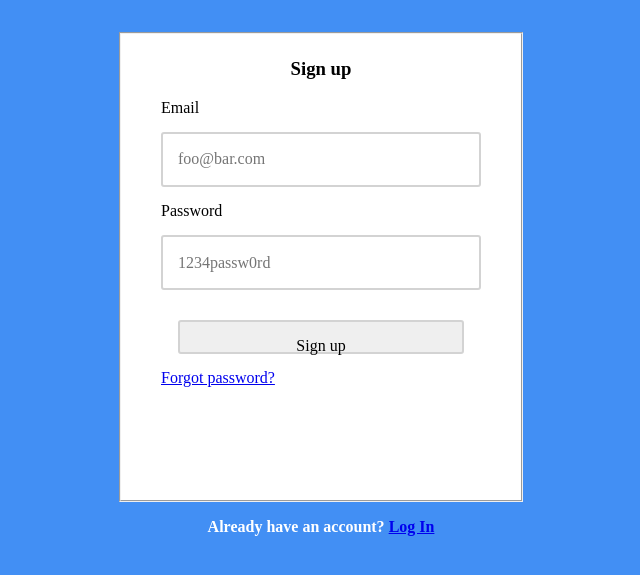
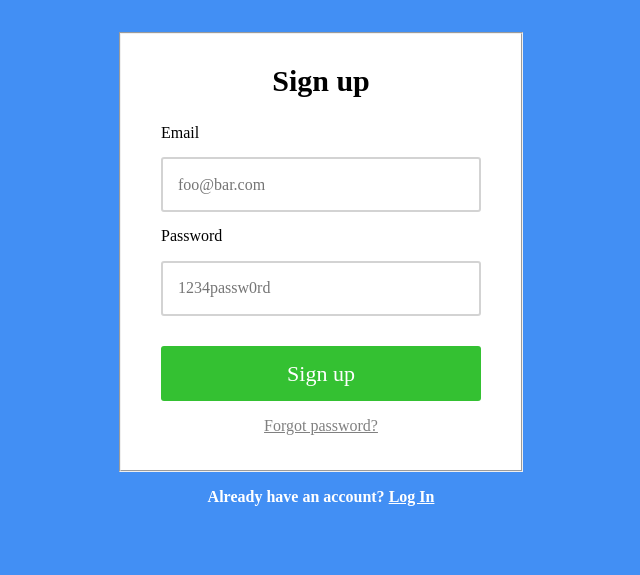
Before and after one commit to wshuang6/analogsea, a plain HTML site: page index.html in a window 1280 px wide. Shown: the part 73-648 px from the top of the page, without its empty margins (319-959 px from the left). Drawn offline with nearby package versions, Linux system fonts and the light colour scheme.

Commit message:
Finished styling
Needs check of requirements, definitely needs meta info

```diff
--- a/index.html
+++ b/index.html
@@ -14,19 +14,16 @@
 </head>
 <body>
 	<img src="images/logo.png" class="logo">
-
-<!-- 	<div class="form-box"> -->
 	<form class="" action="/some-server-endpoint" method="post">
 	<fieldset name="sign-up">
-			<h3 class="sign-up-header">Sign up</h3>
+		<h2 class="sign-up-header">Sign up</h2>
 		<label for="email">Email</label>
 			<input type="email" placeholder="foo@bar.com" name="email" id="email" required>
 		<label for="password">Password</label>
 			<input type="password" placeholder="1234passw0rd" name="password" id="password" required>
 		<button type="submit">Sign up</button>
-			<a href="/forgot-password/new">Forgot password?</a>
+		<p class="forgot-pw"><a href="/forgot-password/new">Forgot password?</a></p>
 	</fieldset>
-<!-- 	</div> -->
 	<p class="footer">Already have an account? <a href="/login">Log In</a>
 </body>
 </html>
--- a/styles/main.css
+++ b/styles/main.css
@@ -12,6 +12,7 @@ body {
 
 .sign-up-header {
 	text-align: center;
+	font-size: 30px;
 }
 
 body label, body button {
@@ -21,7 +22,7 @@ body label, body button {
 fieldset {
 	margin-top: 35px;
 	background-color: white;
-	height: 450px;
+	height: 420px;
 	width: 320px;
 	padding-left: 40px;
 	padding-right: 40px;
@@ -29,7 +30,23 @@ fieldset {
 	margin-right: auto;
 }
 
-#email, #password, button {
+button {
+	border-radius: 3px;
+	border: 2px;
+	font-size: 22px;
+	width: 320px;
+	padding-top: 15px;
+	padding-bottom: 15px;
+	margin-top: 15px;
+	color: white;
+	background-color: #34c132;
+}
+
+button:hover {
+	background-color: green;
+}
+
+#email, #password {
 	border: 2px lightgray solid;
 	padding-left: 15px;
 	padding-right: 15px;
@@ -44,9 +61,20 @@ fieldset {
 	margin-bottom: 15px;
 }
 
+.forgot-pw a:link, .forgot-pw a:visited {
+	color: gray;
+}
+
+.forgot-pw {
+	text-align: center;
+}
+
 .footer {
 	text-align: center;
 	color: white;
 	font-weight: bold;
-	/*make URL also white*/
 }
+
+.footer a:link, .footer a:visited {
+	color: white;
+}
```
Lines whose indentation alone changed are shown as unchanged.
